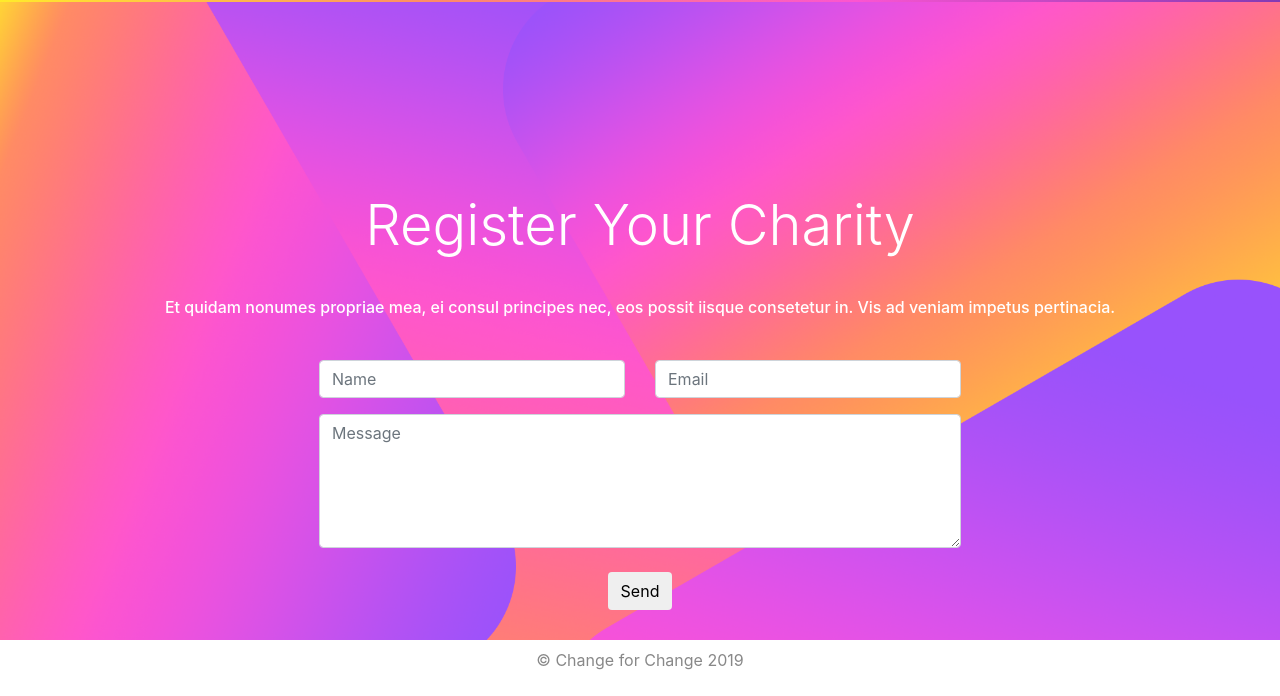
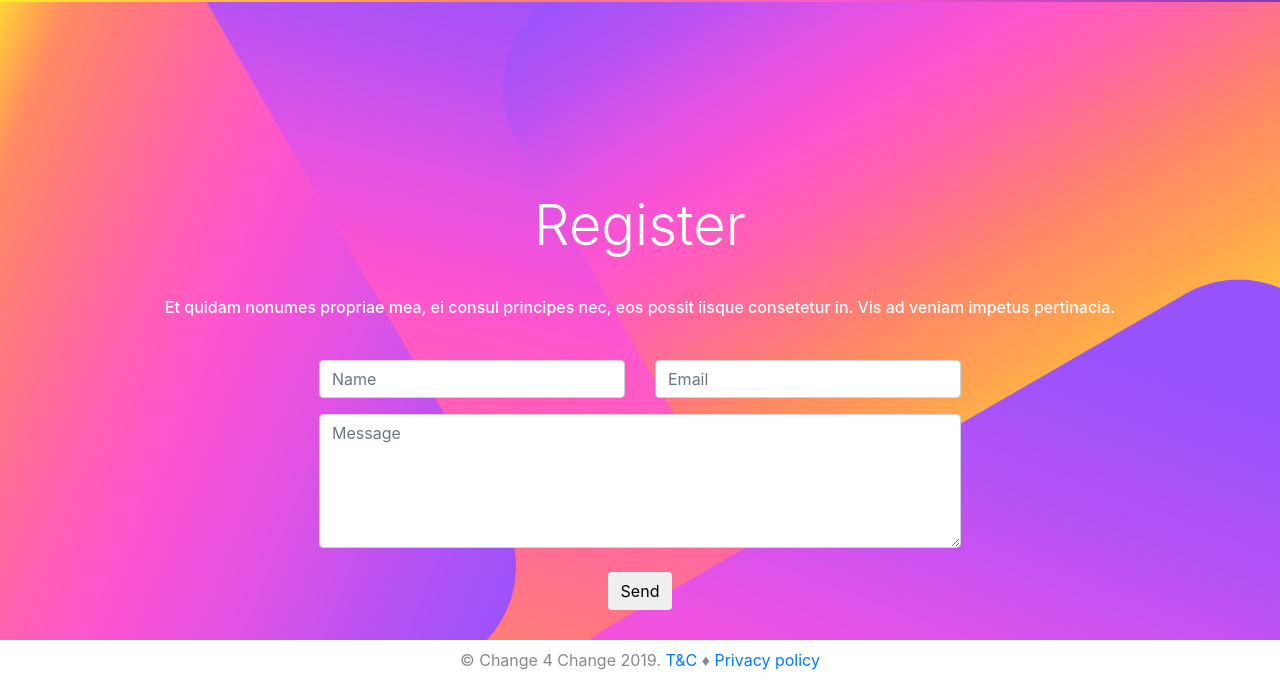
Before and after one commit to alabamustapha/in2marketing, a plain HTML site: page RegisterCharity.html in a window 1280 px wide. Shown: the part 104-800 px from the top of the page. Drawn offline with nearby package versions, Linux system fonts and the light colour scheme.

Commit message:
register pages changes

```diff
--- a/RegisterCharity.html
+++ b/RegisterCharity.html
@@ -41,7 +41,7 @@
 							<div class="splash-text-register text-center justify-content-center align-self-center ">
 
 						 			<div class="py-1 display-4 col-lg-12 col-md-12 col-sm-12 col-xs-12 splash-text text-center">
-										Register Your Charity
+										Register
 							</div>
 
 						     	  	<h4 class=" splash-text-subheading display-5 "> Et quidam nonumes propriae mea, ei consul principes nec, eos possit iisque consetetur in.  Vis ad veniam impetus pertinacia.</h4>
@@ -72,8 +72,8 @@
 				</div>
 			</div>
 			<div class="footer py-2">
-  <p>© Change for Change 2019</p>
-</div>
+					<p>&copy; Change 4 Change 2019. <a href="#">T&amp;C</a> &diamondsuit; <a href="#">Privacy policy</a></p>
+				</div>
 
 
 	</body>
```
Also changed, not shown: index.html (+5 -5 lines), images/features/security.jpg, images/features/social.jpg.
